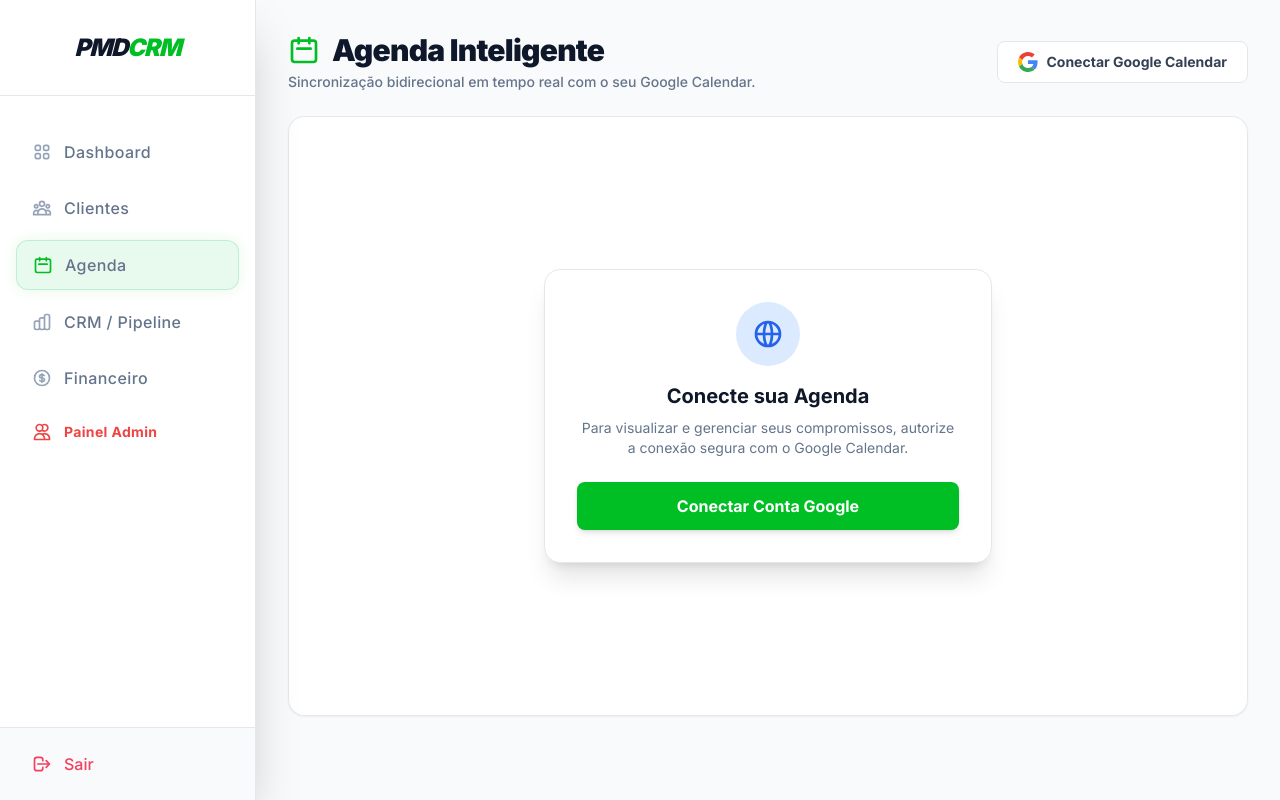
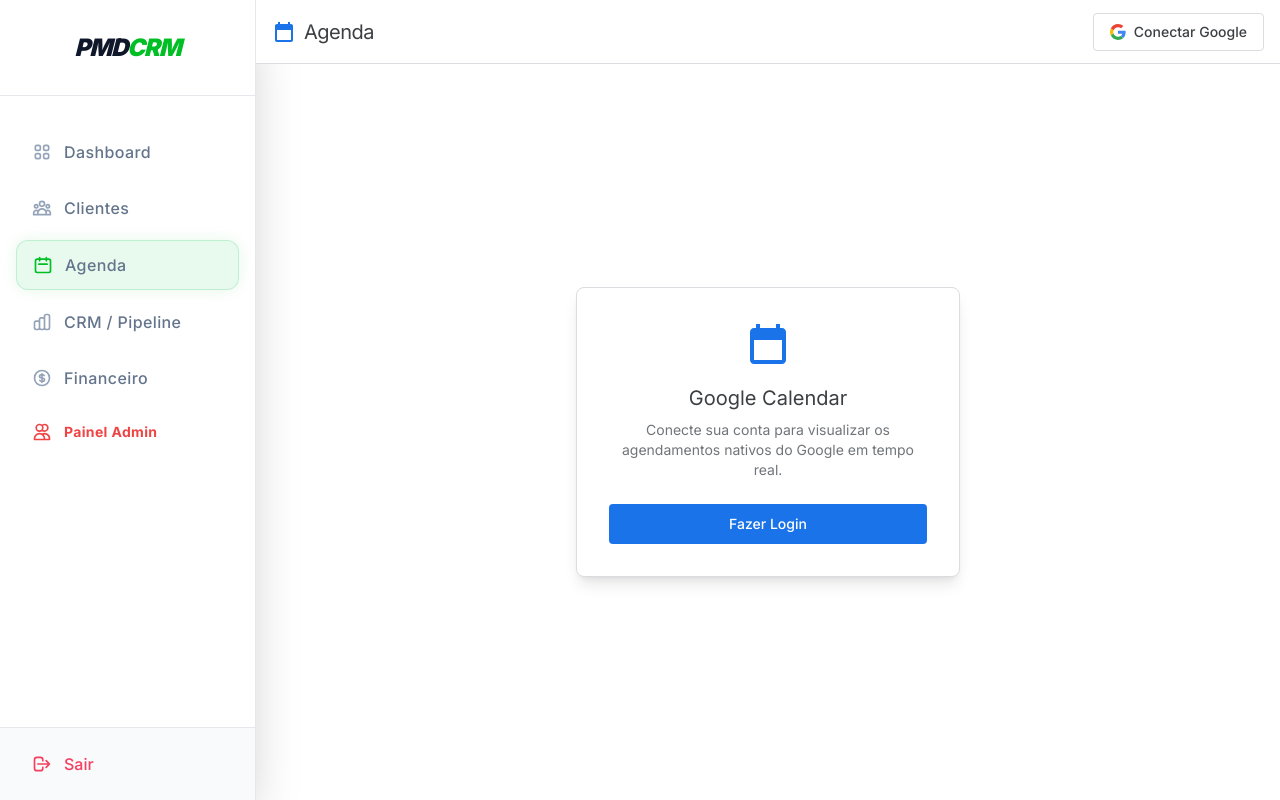
Before and after one commit to jhoneoliveira17000-ops/crm-pmd, a PHP site: page /agenda.php in a window 1280 px wide. Run offline with PHP 8.4, Linux system fonts and the light colour scheme; a user stored in the database is signed in; data comes from the database, SQL or seed files in the repository; data that the repository does not hold is empty; some libraries are stand-ins or nearby versions.

Commit message:
style(agenda): overhaul UI to edge-to-edge Google Calendar clone

```diff
--- a/agenda.php
+++ b/agenda.php
@@ -81,66 +120,65 @@ $showModalAuto = ($prefillLeadId != '' && $prefillLeadName != '') ? 'true' : 'fa
     <!-- Navbar -->
     <?php include 'nav.php'; ?>
 
-    <div class="flex-1 overflow-y-auto custom-scrollbar p-4 lg:p-8">
-        <div class="max-w-[1400px] mx-auto space-y-6 animate-fade-in-up">
+    <div class="flex-1 flex flex-col h-screen overflow-hidden">
 
-            <!-- Page Header -->
-            <div class="flex flex-col md:flex-row md:items-center justify-between gap-4">
-                <div>
-                    <h1 class="text-3xl font-black text-slate-900 dark:text-white tracking-tight flex items-center gap-3">
-                        <svg class="w-8 h-8 text-[var(--theme-color)]" fill="none" stroke="currentColor" viewBox="0 0 24 24" xmlns="http://www.w3.org/2000/svg"><path stroke-linecap="round" stroke-linejoin="round" stroke-width="2" d="M8 7V3m8 4V3m-9 8h10M5 21h14a2 2 0 002-2V7a2 2 0 00-2-2H5a2 2 0 00-2 2v12a2 2 0 002 2z"></path></svg>
-                        Agenda Inteligente
+        <!-- Google Calendar Style Top Bar -->
+        <div class="flex flex-col md:flex-row md:items-center justify-between gap-4 px-4 py-2 bg-white dark:bg-[#202124] border-b border-[#dadce0] dark:border-[#5f6368] sticky top-0 z-40 shrink-0 h-16">
+            <div class="flex items-center gap-4">
+                <a href="dashboard" class="md:hidden text-slate-500 hover:text-slate-900 transition p-2 rounded-full hover:bg-slate-100 dark:hover:bg-slate-800">
+                    <svg class="w-6 h-6" fill="none" stroke="currentColor" viewBox="0 0 24 24"><path stroke-linecap="round" stroke-linejoin="round" stroke-width="2" d="M10 19l-7-7m0 0l7-7m-7 7h18"></path></svg>
+                </a>
+                <div class="flex items-center gap-2">
+                    <svg class="w-6 h-6 text-[#1a73e8] dark:text-[#8ab4f8]" fill="currentColor" viewBox="0 0 24 24"><path d="M19 4h-1V2h-2v2H8V2H6v2H5C3.89 4 3 4.9 3 6v14c0 1.1.89 2 2 2h14c1.1 0 2-.9 2-2V6c0-1.1-.9-2-2-2zm0 16H5V10h14v10z"></path></svg>
+                    <h1 class="text-xl font-normal text-[#3c4043] dark:text-[#e8eaed] tracking-tight">
+                        Agenda
                     </h1>
-                    <p class="text-sm font-medium text-slate-500 dark:text-slate-400 mt-1">
-                        Sincronização bidirecional em tempo real com o seu Google Calendar.
-                    </p>
+                </div>
             </div>
 
             <div class="flex items-center gap-3">
                 <?php if (!$isGoogleConnected): ?>
-                        <a href="api/google_auth.php" class="flex items-center gap-2 px-5 py-2.5 bg-white dark:bg-slate-800 border border-gray-200 dark:border-slate-700 hover:border-blue-500 hover:shadow-md hover:bg-gray-50 dark:hover:bg-slate-750 text-slate-700 dark:text-white font-bold rounded-lg transition-all text-sm">
-                            <svg class="w-5 h-5" viewBox="0 0 48 48"><path fill="#EA4335" d="M24 9.5c3.54 0 6.71 1.22 9.21 3.6l6.85-6.85C35.9 2.38 30.47 0 24 0 14.62 0 6.51 5.38 2.56 13.22l7.98 6.19C12.43 13.72 17.74 9.5 24 9.5z"/><path fill="#4285F4" d="M46.98 24.55c0-1.57-.15-3.09-.38-4.55H24v9.02h12.9c-.58 2.96-2.26 5.48-4.78 7.18l7.73 6c4.51-4.18 7.09-10.36 7.09-17.65z"/><path fill="#FBBC05" d="M10.53 28.59c-.48-1.45-.76-2.99-.76-4.59s.27-3.14.76-4.59l-7.98-6.19C.92 16.46 0 20.12 0 24c0 3.88.92 7.54 2.56 10.78l7.97-6.19z"/><path fill="#34A853" d="M24 48c6.48 0 11.93-2.13 15.89-5.81l-7.73-6c-2.15 1.45-4.92 2.3-8.16 2.3-6.26 0-11.57-4.22-13.47-9.91l-7.98 6.19C6.51 42.62 14.62 48 24 48z"/><path fill="none" d="M0 0h48v48H0z"/></svg>
-                            Conectar Google Calendar
+                    <a href="api/google_auth.php" class="flex items-center gap-2 px-4 py-2 bg-white dark:bg-[#303134] border border-[#dadce0] dark:border-[#5f6368] hover:bg-[#f1f3f4] dark:hover:bg-[#434446] text-[#3c4043] dark:text-[#e8eaed] font-medium rounded transition-colors text-sm">
+                        <svg class="w-4 h-4" viewBox="0 0 48 48"><path fill="#EA4335" d="M24 9.5c3.54 0 6.71 1.22 9.21 3.6l6.85-6.85C35.9 2.38 30.47 0 24 0 14.62 0 6.51 5.38 2.56 13.22l7.98 6.19C12.43 13.72 17.74 9.5 24 9.5z"/><path fill="#4285F4" d="M46.98 24.55c0-1.57-.15-3.09-.38-4.55H24v9.02h12.9c-.58 2.96-2.26 5.48-4.78 7.18l7.73 6c4.51-4.18 7.09-10.36 7.09-17.65z"/><path fill="#FBBC05" d="M10.53 28.59c-.48-1.45-.76-2.99-.76-4.59s.27-3.14.76-4.59l-7.98-6.19C.92 16.46 0 20.12 0 24c0 3.88.92 7.54 2.56 10.78l7.97-6.19z"/><path fill="#34A853" d="M24 48c6.48 0 11.93-2.13 15.89-5.81l-7.73-6c-2.15 1.45-4.92 2.3-8.16 2.3-6.26 0-11.57-4.22-13.47-9.91l-7.98 6.19C6.51 42.62 14.62 48 24 48z"/><path fill="none" d="M0 0h48v48H0z"/></svg>
+                        Conectar Google
                     </a>
                 <?php else: ?>
-                        <div class="px-3 py-1.5 bg-emerald-100 dark:bg-emerald-900/30 text-emerald-700 dark:text-emerald-400 border border-emerald-200 dark:border-emerald-800/50 rounded-lg text-xs font-bold flex items-center gap-1.5">
-                            <span class="w-2 h-2 rounded-full bg-emerald-500 animate-pulse"></span>
+                    <a href="api/google_auth.php" title="Reconectar Conta" class="flex items-center gap-2 p-2 px-3 hover:bg-[#f1f3f4] dark:hover:bg-[#303134] text-[#1a73e8] dark:text-[#8ab4f8] rounded transition-colors text-sm font-medium">
+                        <svg class="w-4 h-4" fill="currentColor" viewBox="0 0 24 24"><path d="M12 2C6.48 2 2 6.48 2 12s4.48 10 10 10 10-4.48 10-10S17.52 2 12 2zm-1 15h-2v-2h2v2zm0-4h-2V7h2v6z"/></svg>
                         Sincronizado
-                        </div>
-                        <a href="api/google_auth.php" class="text-xs text-slate-500 hover:text-slate-800 dark:hover:text-white underline decoration-dotted transition-colors ml-2">Reconectar</a>
+                    </a>
                 <?php endif; ?>
 
                 <?php if ($isGoogleConnected): ?>
-                    <button onclick="openEventModal()" class="flex items-center gap-2 px-5 py-2.5 bg-[var(--theme-color)] hover:bg-opacity-90 text-white font-bold rounded-lg transition-transform hover:scale-105 active:scale-95 shadow-lg shadow-[var(--theme-color)]/20 text-sm">
-                        <svg class="w-5 h-5" fill="none" stroke="currentColor" viewBox="0 0 24 24"><path stroke-linecap="round" stroke-linejoin="round" stroke-width="2" d="M12 4v16m8-8H4"></path></svg>
-                        Novo Agendamento
+                <button onclick="openEventModal()" class="flex items-center gap-2 px-4 py-2 bg-white dark:bg-[#303134] hover:bg-[#f8f9fa] dark:hover:bg-[#434446] border border-[#dadce0] dark:border-[#5f6368] text-[#3c4043] dark:text-[#e8eaed] font-medium rounded-full shadow-sm transition-all focus:outline-none focus:ring-1 focus:ring-gray-300">
+                    <svg class="w-5 h-5 text-red-500" fill="currentColor" viewBox="0 0 24 24"><path d="M19 13h-6v6h-2v-6H5v-2h6V5h2v6h6v2z"/></svg>
+                    Criar
                 </button>
                 <?php endif; ?>
             </div>
         </div>
 
-            <!-- Calendar Container -->
-            <div class="bg-white dark:bg-slate-900 rounded-2xl shadow-sm border border-gray-200 dark:border-slate-800 p-6 flex-1 min-h-[600px] relative">
+        <!-- Edge to Edge Calendar Container -->
+        <div class="flex-1 bg-white dark:bg-[#202124] relative overflow-hidden flex flex-col">
             <?php if (!$isGoogleConnected): ?>
                 <!-- Blocker Overlay -->
-                    <div class="absolute inset-0 z-10 bg-white/80 dark:bg-slate-900/80 backdrop-blur-sm flex flex-col items-center justify-center rounded-2xl">
-                        <div class="bg-white dark:bg-[#1e293b] p-8 rounded-2xl shadow-xl max-w-md w-full text-center border border-gray-200 dark:border-slate-700">
-                            <div class="w-16 h-16 bg-blue-100 dark:bg-blue-900/40 rounded-full flex items-center justify-center mx-auto mb-4">
-                                <svg class="w-8 h-8 text-blue-600 dark:text-blue-400" fill="none" stroke="currentColor" viewBox="0 0 24 24"><path stroke-linecap="round" stroke-linejoin="round" stroke-width="2" d="M21 12a9 9 0 01-9 9m9-9a9 9 0 00-9-9m9 9H3m9 9a9 9 0 01-9-9m9 9c1.657 0 3-4.03 3-9s-1.343-9-3-9m0 18c-1.657 0-3-4.03-3-9s1.343-9 3-9m-9 9a9 9 0 019-9"></path></svg>
+                <div class="absolute inset-0 z-10 bg-white/90 dark:bg-[#202124]/90 backdrop-blur-sm flex flex-col items-center justify-center">
+                    <div class="bg-white dark:bg-[#303134] p-8 rounded-lg shadow-lg max-w-sm w-full text-center border border-[#dadce0] dark:border-[#5f6368]">
+                        <div class="mb-4">
+                            <svg class="w-12 h-12 text-[#1a73e8] dark:text-[#8ab4f8] mx-auto" fill="currentColor" viewBox="0 0 24 24"><path d="M19 4h-1V2h-2v2H8V2H6v2H5C3.89 4 3 4.9 3 6v14c0 1.1.89 2 2 2h14c1.1 0 2-.9 2-2V6c0-1.1-.9-2-2-2zm0 16H5V10h14v10z"></path></svg>
                         </div>
-                            <h3 class="text-xl font-bold text-slate-900 dark:text-white mb-2">Conecte sua Agenda</h3>
-                            <p class="text-slate-500 dark:text-slate-400 text-sm mb-6">Para visualizar e gerenciar seus compromissos, autorize a conexão segura com o Google Calendar.</p>
-                            <a href="api/google_auth.php" class="flex items-center justify-center gap-2 w-full px-5 py-3 bg-[var(--theme-color)] hover:bg-opacity-90 text-white font-bold rounded-lg transition-transform active:scale-95 shadow-md">
-                                Conectar Conta Google
+                        <h3 class="text-xl font-normal text-[#3c4043] dark:text-[#e8eaed] mb-2">Google Calendar</h3>
+                        <p class="text-[#70757a] dark:text-[#9aa0a6] text-sm mb-6">Conecte sua conta para visualizar os agendamentos nativos do Google em tempo real.</p>
+                        <a href="api/google_auth.php" class="inline-flex items-center justify-center gap-2 px-6 py-2.5 bg-[#1a73e8] hover:bg-[#1b66c9] text-white font-medium rounded transition-colors text-sm w-full">
+                            Fazer Login
                         </a>
                     </div>
                 </div>
             <?php endif; ?>
 
-                <div id="calendar"></div>
+            <div id="calendar" class="flex-1 w-full h-full"></div>
         </div>
 
-        </div>
     </div>
 
     <!-- Event Modal (Create/Edit) -->
```
Also changed, not shown: other parts of agenda.php (+48 -9 lines). Lines whose indentation alone changed are shown as unchanged.
